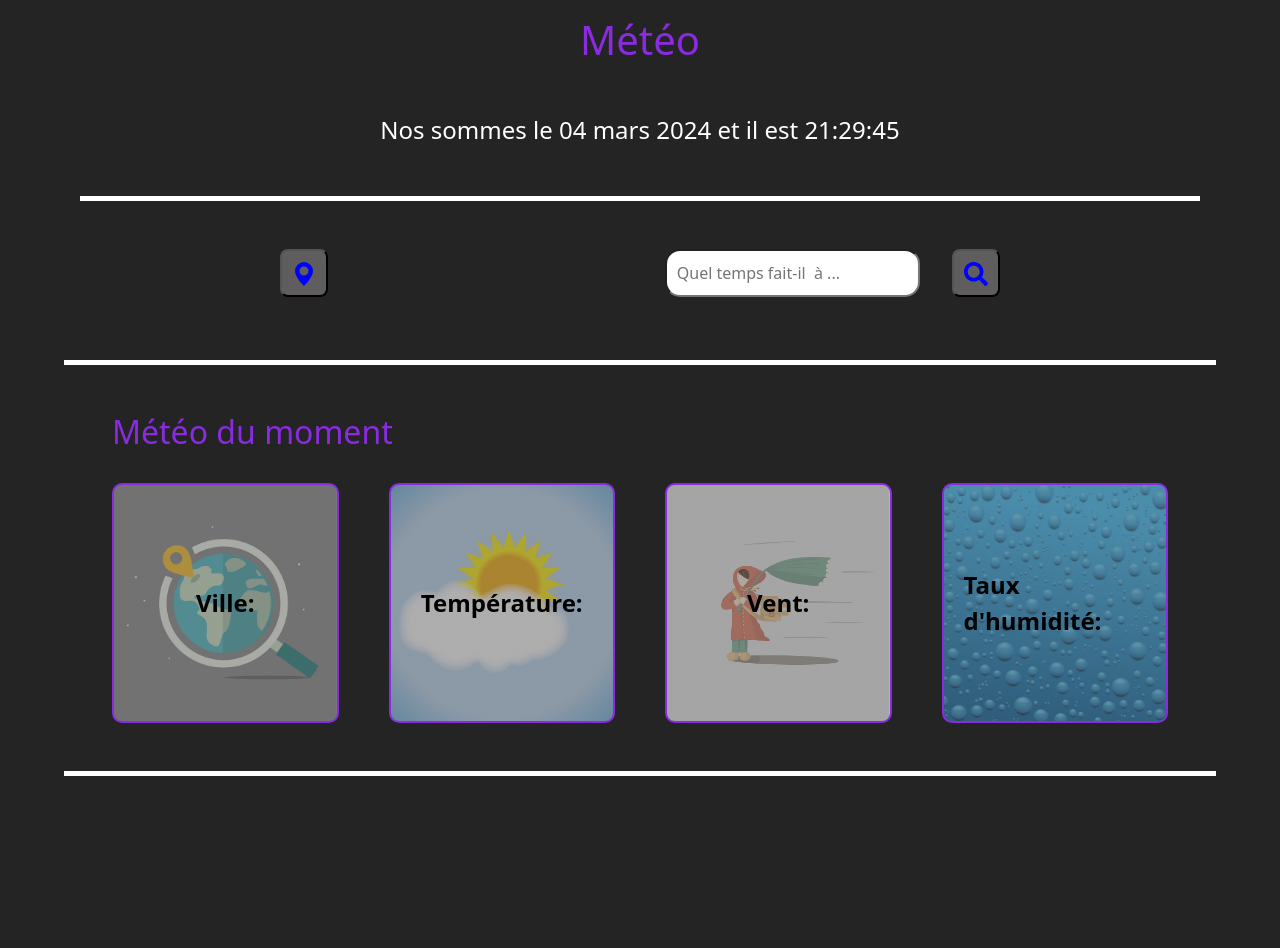
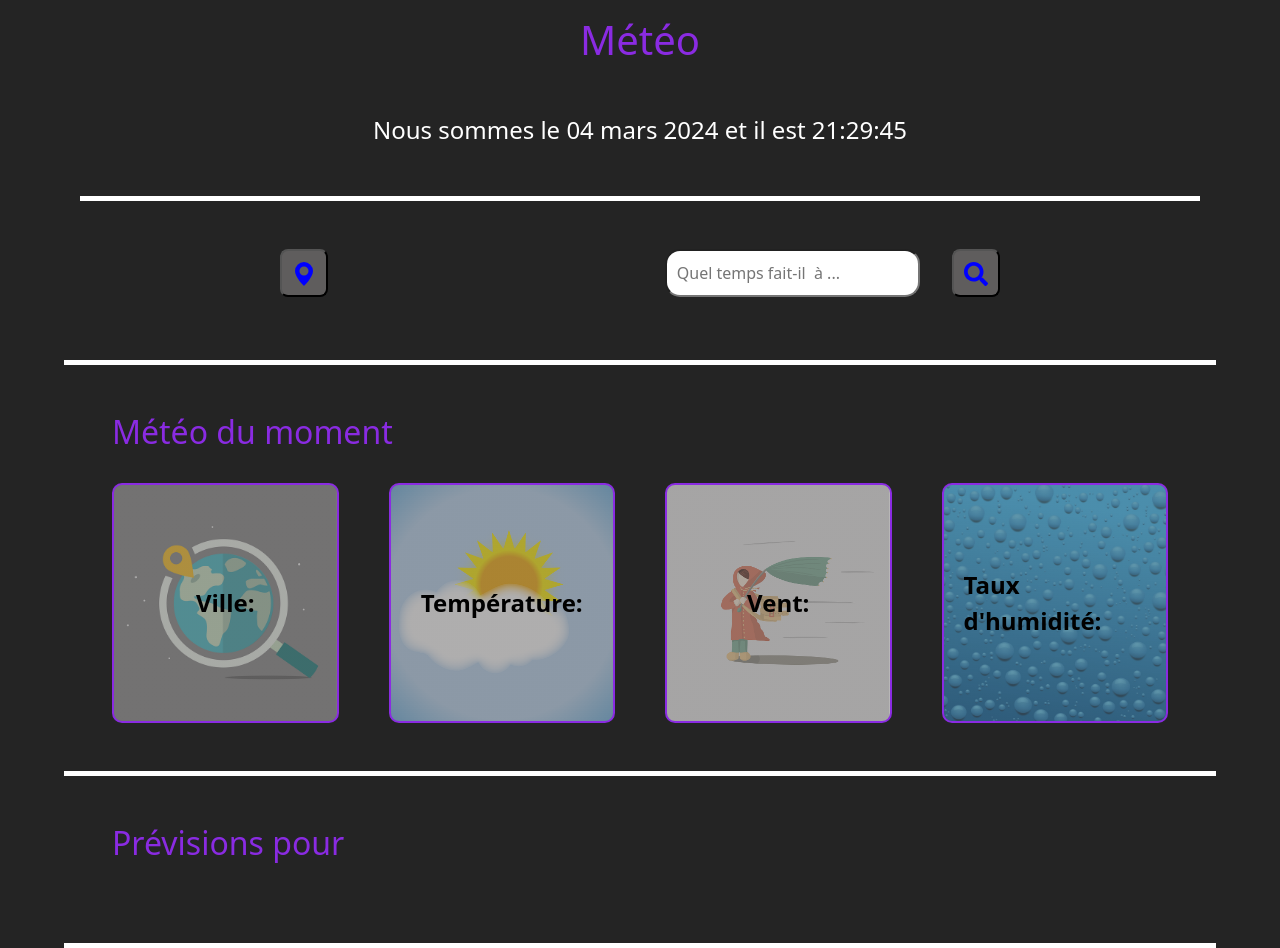
Before and after one commit to Brunod32/MeteoReact, a React (Vite) app: page / in a window 1280 px wide. Before the commit the page ends 800 px from the top, so only its background shows below. Built offline with nearby package versions, Linux system fonts and the light colour scheme; no server answers.

Commit message:
Updated rendering

```diff
--- /dev/null
+++ b/src/components/ForecastWeather.jsx
@@ -0,0 +1,21 @@
+import React from 'react';
+import styled from 'styled-components';
+
+const Wrapper = styled.div`
+    border-bottom: 5px solid white;
+    padding: 3rem;
+    margin: 0rem 4rem;
+`;
+
+const Title = styled.h2`
+    color: blueviolet;
+    padding-bottom: 1.5rem;
+`
+
+export default function ForecastWeather() {
+    return (
+      <Wrapper>
+          <Title>Prévisions pour</Title>
+      </Wrapper>
+  )
+}
--- a/src/components/Header.jsx
+++ b/src/components/Header.jsx
@@ -4,6 +4,8 @@ import styled from 'styled-components'
 const Wrapper = styled.div`
     border-bottom: 5px solid white;
     margin: 0rem 5rem;
+
+
 `;
 
 const Title = styled.h1`
@@ -42,7 +44,7 @@ function Header() {
         <>
             <Wrapper>
                 <Title>Météo</Title>
-                <DateWrapper>Nos sommes le {formattedCurrentDate} et il est {hours}:{minutes}:{secondes}</DateWrapper>
+                <DateWrapper>Nous sommes le {formattedCurrentDate} et il est {hours}:{minutes}:{secondes}</DateWrapper>
             </Wrapper>
         </>
     )
--- a/src/components/LocalizedMeteo.jsx
+++ b/src/components/LocalizedMeteo.jsx
@@ -9,6 +9,10 @@ const Wrapper = styled.div`
 const Title = styled.h2`
     color: blueviolet;
     padding-bottom: 1.5rem;
+
+    @media (max-width: 900px) {
+        text-align: center;
+    }
 `
 const WeatherWrapper = styled.div`
     display: flex;
@@ -40,6 +44,7 @@ const WeatherTile = styled.div`
     font-weight: bold;
     background-color: rgba(95, 93, 93, 0.5);
 
+
     p {
         display: flex;
         align-items: center;
@@ -48,6 +53,11 @@ const WeatherTile = styled.div`
 
     .bi {
         font-size: 2em;
+    }
+
+    @media (max-width: 900px) {
+        height: 18rem;
+        width: 24rem;
     }
 `
 
--- a/src/components/SearchWeather.jsx
+++ b/src/components/SearchWeather.jsx
@@ -11,7 +11,7 @@ const Wrapper = styled.div`
 
     @media (max-width: 900px) {
         flex-wrap: wrap;
-        justify-content: space-around;
+        justify-content: center;
         gap: 2rem;
     }
 `;
@@ -20,6 +20,12 @@ const WrapperSearch = styled.div`
     display: flex;
     justify-content: center;
     gap: 2rem;
+
+    @media (max-width: 900px) {
+        flex-wrap: wrap;
+        justify-content: space-around;
+        gap: 2rem;
+    }
 `;
 
 const InputSeach = styled.input`
--- a/src/main.jsx
+++ b/src/main.jsx
@@ -5,6 +5,7 @@ import './index.css'
 import Header from './components/Header.jsx'
 import LocalizedMeteo from './components/LocalizedMeteo.jsx'
 import SearchWeather from './components/SearchWeather.jsx'
+import ForecastWeather from './components/ForecastWeather.jsx'
 
 ReactDOM.createRoot(document.getElementById('root')).render(
   <React.StrictMode>
@@ -12,5 +13,6 @@ ReactDOM.createRoot(document.getElementById('root')).render(
     <Header />
     <SearchWeather />
     <LocalizedMeteo />
+    <ForecastWeather />
   </React.StrictMode>,
 )
```
